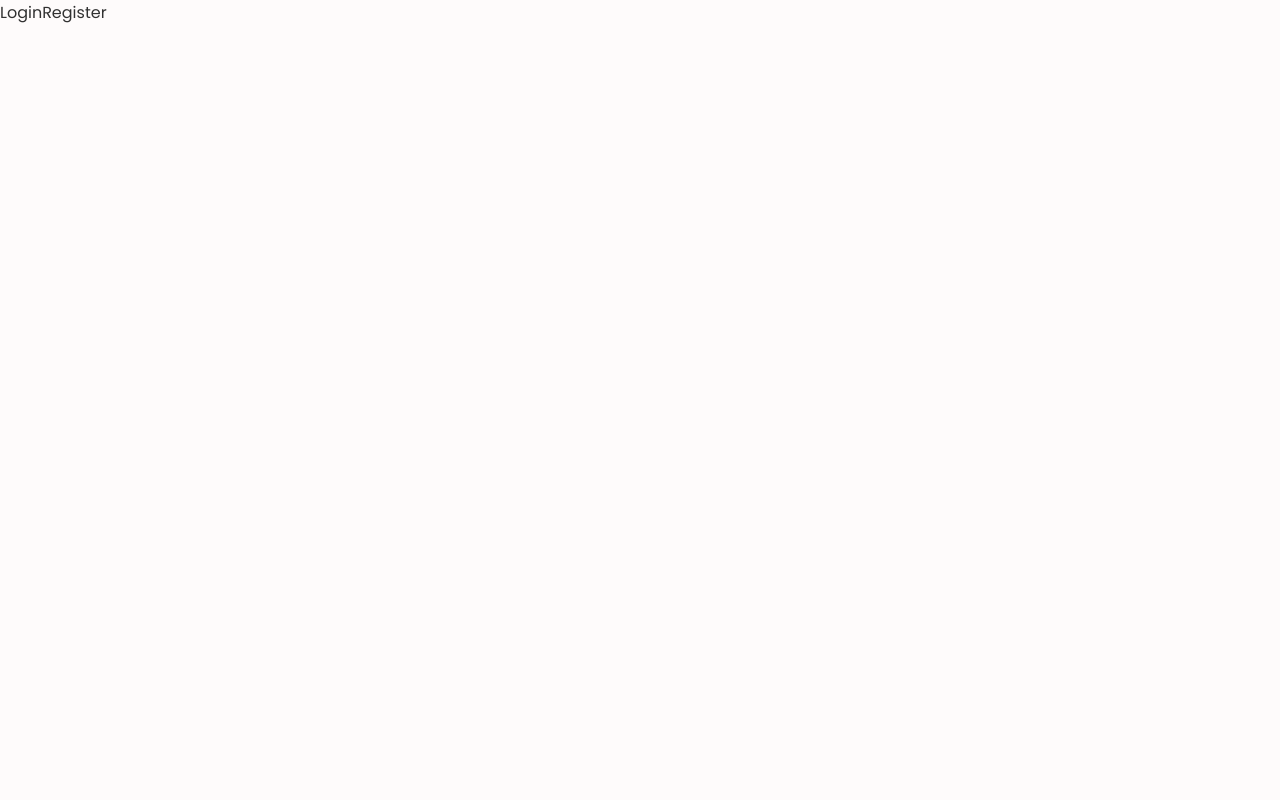
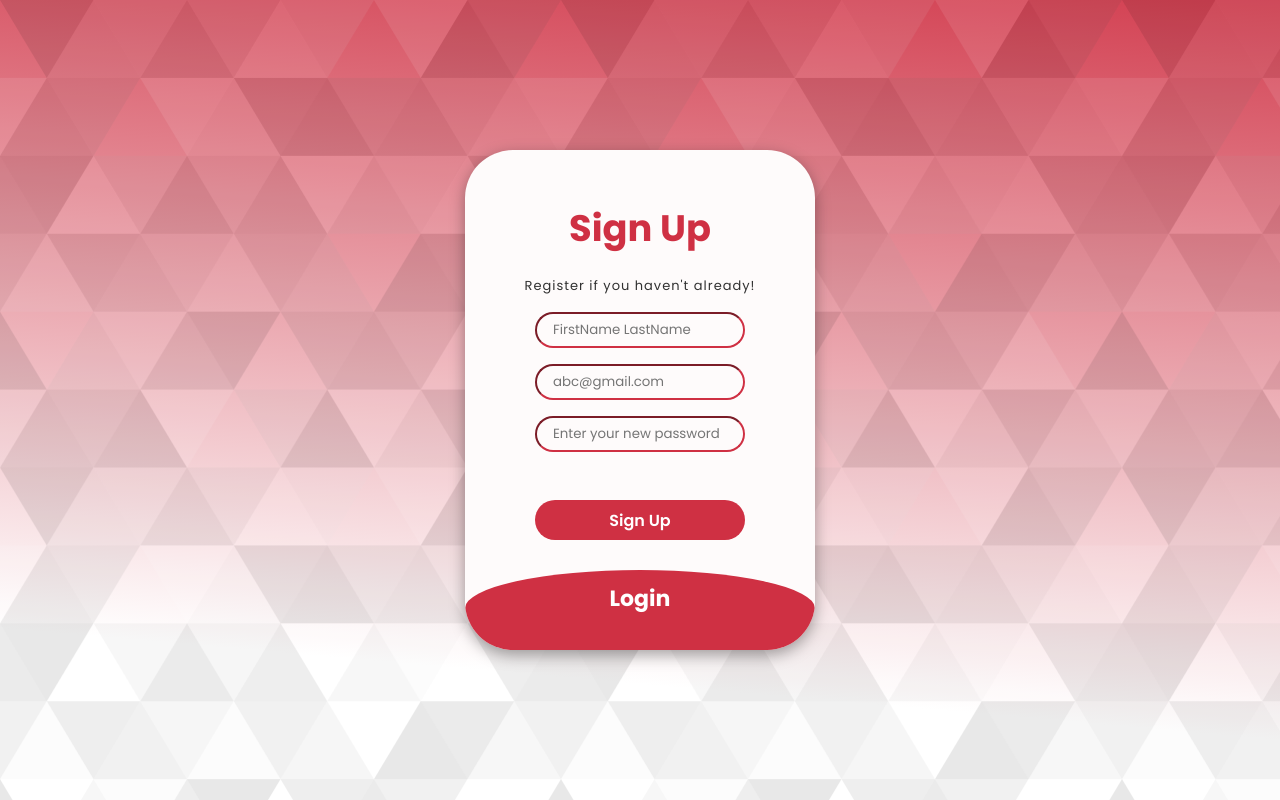
Before and after one commit to R-o-n-a-k/SomebodyFixIt, a React (Vite) app: page /login-register in a window 1280 px wide. Built offline with nearby package versions, Linux system fonts and the light colour scheme.

Commit message:
feat: adding login-register ui and refactoring transition

```diff
--- a/src/App.css
+++ b/src/App.css
@@ -33,7 +33,7 @@
         --accent: #1618a2;
     } */
     --box-shadow: 0px 4px 8px 0px rgba(0, 0, 0, 0.1);
-    --animate: .3s ease-in-out;
+    --animate: .2s ease-in-out;
     /* ---------------------------------- Fonts --------------------------------- */
     --body-font: "Poppins",
         sans-serif;
--- a/src/components/AskProblem/AskProblem.css
+++ b/src/components/AskProblem/AskProblem.css
@@ -48,7 +48,7 @@
 
 .ask-file-icon:hover {
     scale: 1.1;
-    animation: var(--animate);
+    transition: var(--animate);
 }
 
 input[type="file"] {
@@ -72,7 +72,7 @@ input[type="file"] {
 
 .ask-uploaded-file-delete:hover {
     scale: 1.1;
-    animation: var(--animate);
+    transition: var(--animate);
 }
 
 .ask-post-button {
@@ -91,7 +91,7 @@ input[type="file"] {
 
 .ask-post-button:hover {
     background-color: var(--accent);
-    animation: var(--animate);
+    transition: var(--animate);
 }
 
 /* --------------------------- Responsive Section --------------------------- */
--- a/src/components/Avatar/Avatar.css
+++ b/src/components/Avatar/Avatar.css
@@ -16,5 +16,5 @@
 
 .avatar:hover {
     scale: 1.1;
-    animation: var(--animate);
+    transition: var(--animate);
 }
--- a/src/components/Loader/Loader.jsx
+++ b/src/components/Loader/Loader.jsx
@@ -10,7 +10,7 @@ function Loader() {
         height="50"
         width="50"
         radius="9"
-        color="#EF8354"
+        color="#cf3043"
         ariaLabel="three-dots-loading"
         wrapperStyle={{}}
         wrapperClass="loader"
--- /dev/null
+++ b/src/components/LoginRegister.css
@@ -0,0 +1,223 @@
+.lr-main {
+    background-image: url("../assets/images/login-bg.svg");
+    background-repeat: no-repeat;
+    height: 100vh;
+    width: 100%;
+    display: grid;
+    place-content: center;
+}
+
+.lr-container {
+    width: 350px;
+    height: 500px;
+    background: var(--background);
+    overflow: hidden;
+    border-radius: 3rem;
+    box-shadow: 0 5px 15px rgba(0, 0, 0, 0.35);
+}
+
+#chk {
+    display: none;
+}
+
+/* ----------------common form css--------------------- */
+
+.form-heading {
+    color: var(--primary);
+    font-size: 2.3em;
+    justify-content: center;
+    display: flex;
+    margin: 50px 50px 20px 50px;
+    font-weight: bold;
+    cursor: pointer;
+    transition: .5s ease-in-out;
+}
+
+.form-subheading {
+    display: flex;
+    justify-content: center;
+    margin-bottom: 10px;
+    font-size: var(--smaller-font-size);
+    letter-spacing: 1px;
+    font-weight: 400;
+}
+
+.form-input {
+    width: 60%;
+    height: 2rem;
+    background: transparent;
+    justify-content: center;
+    display: flex;
+    margin: 1rem auto;
+    padding: 1rem;
+    outline: none;
+    border-radius: 3rem;
+}
+
+.form-input:focus:valid {
+    border-color: #32e875;
+}
+
+.form-input:focus:invalid {
+    border-color: #ff8c08;
+}
+
+/* -----------------form buttons-------------------- */
+
+.form-buton {
+    width: 60%;
+    height: 2.5rem;
+    margin: 10px auto;
+    justify-content: center;
+    display: block;
+    font-size: 1rem;
+    font-weight: 600;
+    margin-top: 3rem;
+    outline: none;
+    border: none;
+    border-radius: 3rem;
+    transition: .2s ease-in-out;
+    cursor: pointer;
+}
+
+/* -------------------sign-up------------------ */
+.signup {
+    position: relative;
+    width: 100%;
+    height: 100%;
+}
+
+.signup .form-subheading {
+    color: var(--Text);
+
+}
+
+/* signup input */
+.signup .form-input {
+    border-color: var(--primary);
+    color: var(--pure-black);
+}
+
+/* sigup button css */
+.signup-btn {
+    background-color: var(--primary);
+    color: var(--pure-white);
+}
+
+.signup-btn:hover {
+    border: 2px solid var(--primary);
+    background: transparent;
+    color: var(--primary);
+    transition: all .3s ease-in-out;
+}
+
+
+
+/* --------------------login---------------- */
+
+.login {
+    height: 460px;
+    background: var(--primary);
+    border-radius: 60% / 10%;
+    transform: translateY(-180px);
+    transition: .8s ease-in-out;
+}
+
+/* login headind and subheading */
+.login .form-heading {
+
+    color: var(--pure-white);
+    transform: scale(.6);
+}
+
+.login .form-subheading {
+    color: lightgrey;
+}
+
+/*login input*/
+.login .form-input {
+    border-color: var(--pure-white);
+    color: var(--pure-white);
+}
+
+.login .form-input::placeholder {
+    color: lightcoral;
+}
+
+/* login button css */
+.login-btn {
+    color: var(--primary);
+    background-color: var(--pure-white);
+}
+
+.login-btn:hover {
+    border: 2px solid var(--pure-white);
+    background: transparent;
+    color: var(--pure-white);
+    transition: all .3s ease-in-out;
+}
+
+/* -----------pages swapped on click -------------*/
+#chk:checked~.login {
+    transform: translateY(-500px);
+}
+
+#chk:checked~.login .form-heading {
+    transform: scale(1);
+}
+
+#chk:checked~.signup .form-heading {
+    transform: scale(.6);
+}
+
+@media screen and (max-width:768px) {}
+
+@media screen and (max-width:576px) {}
+
+@media screen and (max-width:380px) {
+
+    .lr-container {
+        width: 300px;
+        height: 400px;
+    }
+
+    .form-heading {
+        font-size: 1.5rem;
+        margin: 40px auto 20px auto;
+
+    }
+
+    .form-subheading {
+        font-size: var(--tiny-font-size);
+        margin-bottom: 1.5rem;
+    }
+
+    .form-input {
+        width: 70%;
+        height: 1rem;
+        margin: 1rem auto;
+        padding: .8rem;
+    }
+
+    .form-buton {
+        width: 70%;
+        height: 2rem;
+        font-size: var(--smaller-font-size);
+        margin-top: 2rem;
+    }
+
+    .login {
+        background: var(--primary);
+        transform: translateY(-130px);
+
+    }
+
+    #chk:checked~.login {
+        transform: translateY(-400px);
+    }
+
+
+
+}
+
+@media screen and (max-width:350px) {}
--- a/src/components/Navbar/Navbar.css
+++ b/src/components/Navbar/Navbar.css
@@ -5,7 +5,10 @@
     left: 0;
     z-index: 100;
     color: var(--font);
-    background-color: #fff0f3;
+    background-color: #FFF0F3;
+    /* background-color: #F8F3F2; */
+    /* snow */
+
 }
 
 .nav {
@@ -27,6 +30,10 @@
 
 }
 
+.logo span {
+    color: var(--primary);
+}
+
 .logo img {
     height: 5vh;
     cursor: pointer;
@@ -42,6 +49,7 @@
 
 .nav-list li:hover {
     color: var(--accent);
+    transition: var(--animate);
 }
 
 /* Change background header on scroll */
--- a/src/components/Navbar/Navbar.jsx
+++ b/src/components/Navbar/Navbar.jsx
@@ -22,7 +22,7 @@ function Navbar() {
         <nav className="nav">
           <div className="logo">
             <img src={logo} href="index.html" className="nav-logo" />
-            SomebodyFixIt
+            Somebody<span>FixIt</span>
           </div>
           <ul className="nav-list">
             <li>
--- a/src/components/NotFound.css
+++ b/src/components/NotFound.css
@@ -48,7 +48,7 @@
 
 .notFound button:hover {
     background: var(--primary);
-    animation: var(--animate);
+    transition: var(--animate);
 }
 
 
--- a/src/pages/LoginRegister.jsx
+++ b/src/pages/LoginRegister.jsx
@@ -1,7 +1,80 @@
 import React from "react";
+import "../components/LoginRegister.css";
 
 function LoginRegister() {
-  return <div>LoginRegister</div>;
+  return (
+    <>
+      <div className="lr-main">
+        <div className="lr-container">
+          <input type="checkbox" className="" id="chk" aria-hidden="true" />
+
+          <div className="signup">
+            <form action="">
+              <label className="form-heading" htmlFor="chk" aria-hidden="true">
+                Sign Up
+              </label>
+              <p className="form-subheading">
+                Register if you haven't already!
+              </p>
+              <input
+                type="text"
+                name="txt"
+                placeholder="FirstName LastName"
+                id=""
+                required
+                className="form-input"
+              />
+              <input
+                type="email"
+                name="email"
+                placeholder="abc@gmail.com"
+                id=""
+                required
+                className="form-input"
+              />
+              <input
+                type="password"
+                name="pswd"
+                id=""
+                placeholder="Enter your new password"
+                required
+                className="form-input"
+              />
+              <button className="form-buton signup-btn">Sign Up</button>
+            </form>
+          </div>
+
+          <div className="login">
+            <form action="">
+              <label className="form-heading" htmlFor="chk" aria-hidden="true">
+                Login
+              </label>
+              <p className="form-subheading">
+                Continue from where you left off!
+              </p>
+              <input
+                type="email"
+                name="email"
+                placeholder="Enter your email"
+                id=""
+                required
+                className="form-input"
+              />
+              <input
+                type="password"
+                name="pswd"
+                id=""
+                placeholder="Enter your password"
+                required
+                className="form-input"
+              />
+              <button className="form-buton login-btn">Sign In</button>
+            </form>
+          </div>
+        </div>
+      </div>
+    </>
+  );
 }
 
 export default LoginRegister;
```
Also changed, not shown: src/assets/images/login-bg.svg (added).
